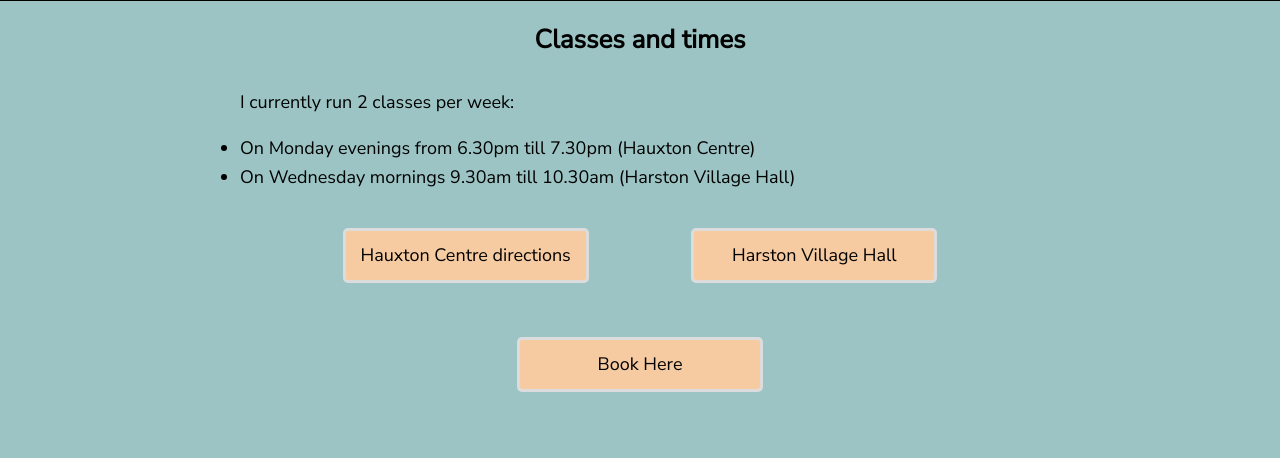
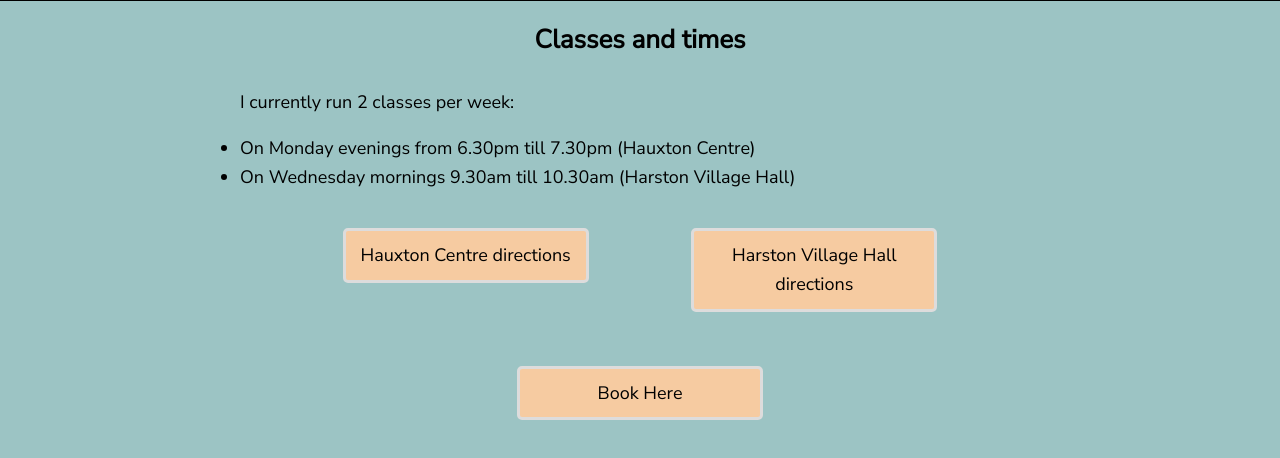
Before and after one commit to QuichenBeans/spiralflowyoga-wellbeing, a plain HTML site: page booking.html in a window 1280 px wide. Shown: the part 162-620 px from the top of the page. Drawn offline with Linux system fonts and the light colour scheme.

Commit message:
added wording

```diff
--- a/booking.html
+++ b/booking.html
@@ -34,7 +34,7 @@
         <div>
             <ul class="booking-list2">
                 <li><a href="https://g.co/kgs/XLXna6E" target="_blank">Hauxton Centre directions</a></li>
-                <li><a href="https://share.google/s2dtFoWTPYbI7GjyM" target="_blank">Harston Village Hall</a></li>
+                <li><a href="https://share.google/s2dtFoWTPYbI7GjyM" target="_blank">Harston Village Hall directions</a></li>
             </ul>
         </div>
         <div class="booking-button">
```
